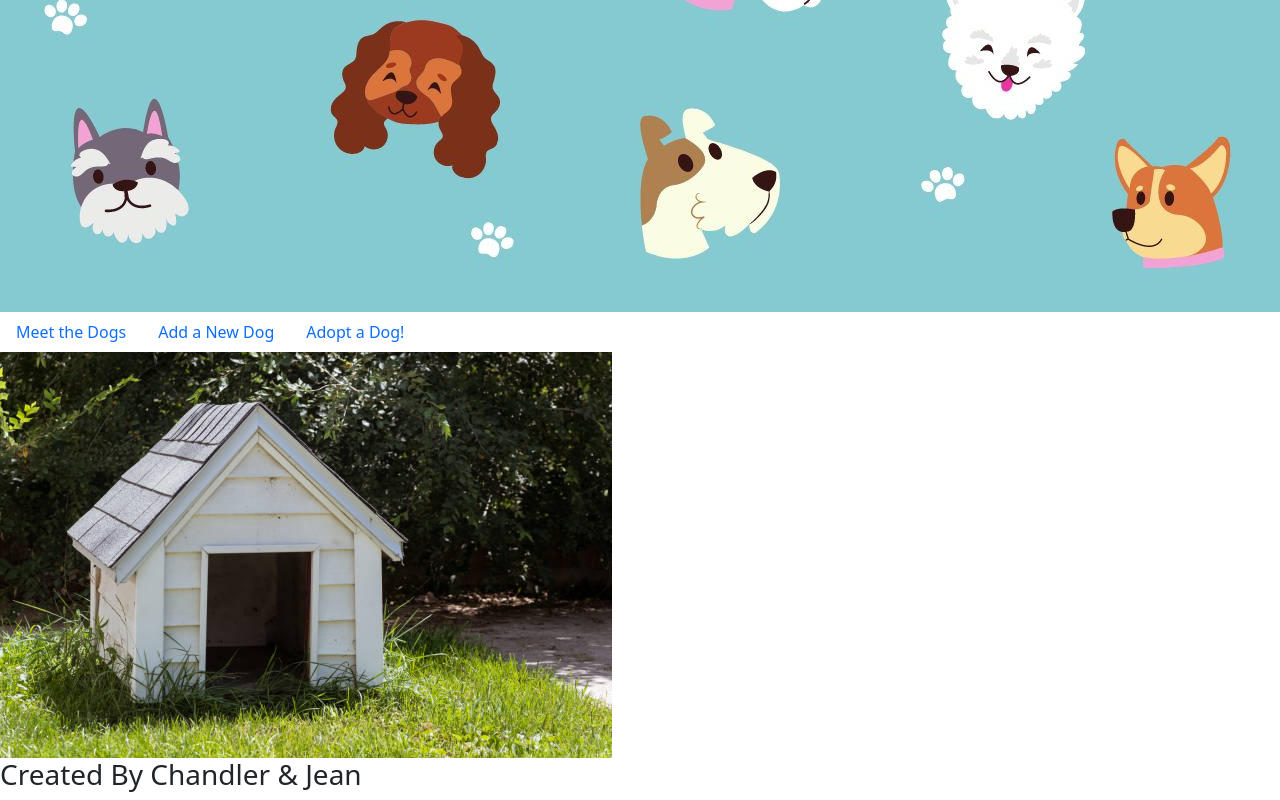
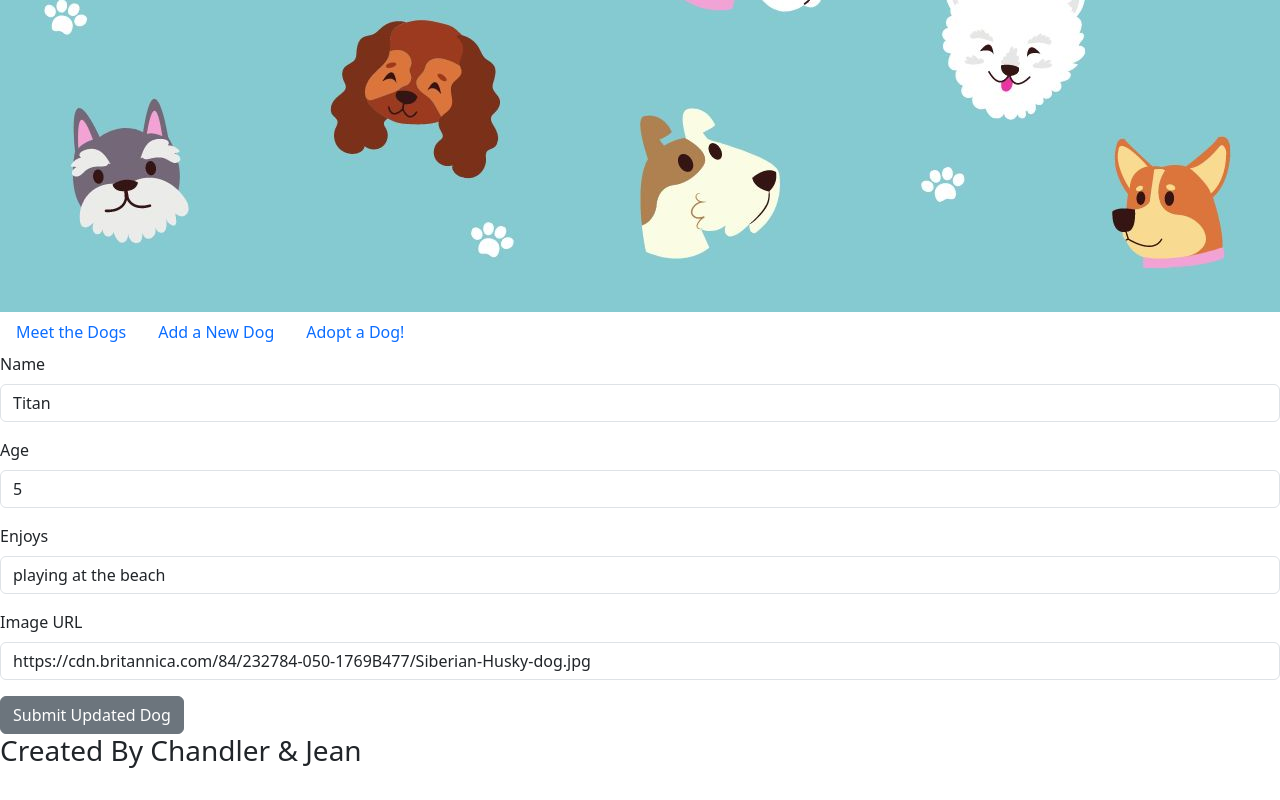
Before and after one commit to learn-academy-2023-hotel/cat-tinder-frontend-chantheman, a React (Create React App) app: page /dogedit/1 in a window 1280 px wide. Shown: the part 408-1208 px from the top of the page. After the commit the page ends 1184 px from the top, so only its background shows below. Built offline with nearby package versions, Linux system fonts and the light colour scheme.

Commit message:
functions complete

```diff
--- a/src/App.js
+++ b/src/App.js
@@ -1,4 +1,4 @@
-    import React, { useState } from 'react';
+import React, { useState } from 'react';
 import Footer from "./components/Footer";
 import Header from "./components/Header";
 import DogEdit from "./pages/DogEdit";
@@ -19,12 +19,17 @@
     console.log("created dog:", dog);
   };
 
+  const updateDog = (dog, id) => {
+    console.log("dog:",dog)
+    console.log("id:",id)
+  }
+
   return (
     <>
       <Header />
       <Routes>
         <Route path="/" element={<Home />} />
-        <Route path="/dogedit" element={<DogEdit />} />
+        <Route path="/dogedit/:id" element={<DogEdit dogs={dogs} updateDog={updateDog} />} />
         <Route path="/dogindex" element={<DogIndex dogs={dogs} />} />
         <Route path="/dognew" element={<DogNew createDog={createDog} />} />
         <Route path="/dogshow/:id" element={<DogShow dogs={dogs} />} />
--- a/src/pages/DogEdit.js
+++ b/src/pages/DogEdit.js
@@ -1,4 +1,73 @@
-const DogEdit = () => {
-    return <div>DogEdit</div>
+import { useState } from "react"
+import { Form, FormGroup, Input, Label, Button } from "reactstrap"
+import { useNavigate, useParams } from "react-router-dom"
+
+
+const DogEdit = ({ dogs, updateDog }) => {
+    const { id } = useParams()
+    let currentDog = dogs?.find((dog) => dog.id === +id)
+
+    const [editDog, setEditDog] = useState({
+        name: currentDog.name,
+        age: currentDog.age,
+        enjoys: currentDog.enjoys,
+        image: currentDog.image,
+    })
+    const handleChange = (e) => {
+        setEditDog({ ...editDog, [e.target.name]: e.target.value})
+    }
+    const navigate = useNavigate()
+
+    const handleSubmit = () => {
+        updateDog(editDog, currentDog.id)
+        navigate("/dogindex")
+    }
+
+    return (
+        <Form>
+            <FormGroup>
+                <Label for="name">Name</Label>
+                <Input
+                type="text"
+                id="name"
+                name="name"
+                onChange={handleChange}
+                value={editDog.name}
+                 />
+            </FormGroup>
+            <FormGroup>
+                <Label for="age">Age</Label>
+                <Input
+                type="number"
+                id="age"
+                name="age"
+                onChange={handleChange}
+                value={editDog.age}
+                />
+            </FormGroup>
+            <FormGroup>
+                <Label for="enjoys">Enjoys</Label>
+                <Input
+                type="text"
+                id="enjoys"
+                name="enjoys"
+                onChange={handleChange}
+                value={editDog.enjoys}
+                />
+            </FormGroup>
+            <FormGroup>
+               <Label for="image">Image URL</Label>
+               <Input
+               type="text"
+               id="image"
+               name="image"
+               onChange={handleChange}
+                value={editDog.image}
+               />
+            </FormGroup>
+        <Button onClick={handleSubmit} name="Submit">Submit Updated
+        Dog</Button>
+        </Form>
+    )
 }
 export default DogEdit
--- a/src/pages/DogShow.js
+++ b/src/pages/DogShow.js
@@ -1,5 +1,7 @@
 import React from "react"
 import { useParams } from "react-router-dom"
+import { NavLink } from "react-router-dom"
+
 
 const DogShow = ({ dogs }) => {
     const { id } = useParams()
@@ -14,7 +16,10 @@
           src={currentDog.image}
           className="dog-show-img"
         />
-        <h4>more info here</h4>
+        <h4>Pawfile info here</h4>
+      <NavLink to={`/dogedit/${currentDog.id}`} className="nav-link">
+        Edit Dog Profile
+      </NavLink>
       </>
     )}
   </main>
```
Also changed, not shown: src/components/Header.js (+9 -0 lines), src/pages/DogIndex.js (+0 -8 lines), 1 other file (tests, documents, lock files or other folders).
